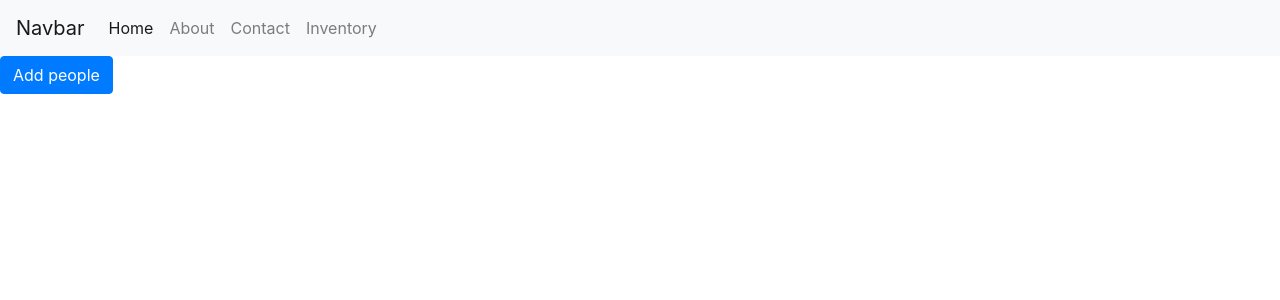
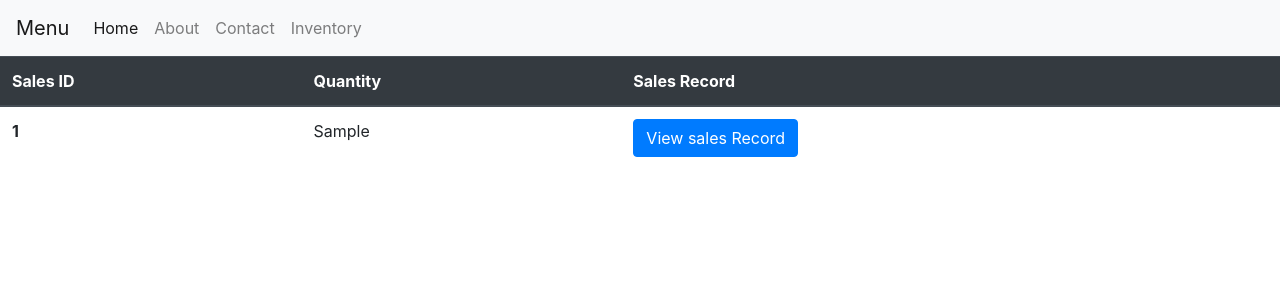
Before and after one commit to MuriithiGichuru/inventory_model1, a Flask app: template templates/sales.html in a window 1280 px wide. Shown: the top 300 px of the page. Run offline with Flask 2, Linux system fonts and the light colour scheme; the template is opened without the code that fills it: values that come from a table or form of the project are taken from there, others are empty; tables that the repository leaves empty hold one stand-in row (values such as "Sample post"); some libraries are stand-ins or nearby versions.

Commit message:
2nd edit

```diff
--- a/app.py
+++ b/app.py
@@ -1,74 +1,42 @@
-from flask import Flask, render_template,request,redirect,url_for
-from flask_sqlalchemy import SQLAlchemy #import sqlalchemy
+from flask import Flask, render_template, request, redirect, url_for
+from flask_sqlalchemy import SQLAlchemy  # import sqlalchemy
 
-# importing the configurations from the configs folder
-from configs.config import Development,Production
+from configs.config import Development, Production
 
-# creating Flask instance
 app = Flask(__name__)
 
-# # setting/register the config class to be used
 app.config.from_object(Development)
 
-# sql-alchemy instance
 db = SQLAlchemy(app)
-#
-# # Once created, that object then contains all the functions and helpers
-# # from both sqlalchemy and sqlalchemy.orm.
-# # Furthermore it provides a class called Model that is a declarative base
-# # which can be used to declare models:
-#
-# # import the models
+
 from models.inventory import InventoryModel
-#from models.sales import salesModel
+from models.sales import SalesModel
 
-# use the decorator function called before-first-request to tell
-# Flask-SQLAlchemy to create the tables before any request.
-
-# to create or drop a table use the create_all() or drop_all() methods
 
 @app.before_first_request
 def create_table():
-    db.create_all() #
+    db.create_all()  #
+
 
 @app.route('/')
 def hello_world():
+    return render_template('index.html')
 
-    # # # create a variable called myName
-    # # myName = 'Gaideh'
-    # #
-    # # # create a list of cars
-    # myCars = ['Toyota', 'subaru', 'Lambo']
-    #
-    # # for x in myCars:
-    # #     print(x)
-    #
-    # thisdict = {
-    #     "brand": "Ford",
-    #     "model": "Mustang",
-    #     "year": 1964
-    # }
-    #
-    # print(thisdict.get('brand'))
-    # print(thisdict['brand'])
-
-    return render_template('index.html')
 
 @app.route('/about')
 def about():
     return render_template('about.html')
+
 
 @app.route('/contact')
 def contact():
     return render_template('contact.html')
 
 
-@app.route('/inventory',methods=['GET', 'POST'])
-def people():
+@app.route('/inventory', methods=['GET', 'POST'])
+def inventory():
     inv = InventoryModel.query.all()
 
-    # POST method is used when you want to tell the server to accept
-    # blocks of data, usually to create something.
     if request.method == 'POST':
         name = request.form['name']
         type = request.form['type']
@@ -78,34 +46,49 @@ def people():
         serial_number = request.form['serial_number']
         reorder_point = request.form['reorder_point']
 
-        # to confirm whether we are actually getting user's input from
-        # the html form, we print the variable name eg
-        print(name)
-        print(type)
-        print(buying_price)
-        print(selling_price)
-        print(stock)
-        print(serial_number)
-        print(reorder_point)
+        #
+        # print(name)
+        # print(type)
+        # print(buying_price)
+        # print(selling_price)
+        # print(stock)
+        # print(serial_number)
+        # print(reorder_point)
 
-        # create an instance of the PeopleModel class and pass in the data you want to send to the db
+
         inventory = InventoryModel(name=name, type=type, buying_price=buying_price, selling_price=selling_price,
                                    stock=stock, serial_number=serial_number, reorder_point=reorder_point)
-        # call the create record method to insert the record in the database.
         inventory.create_record()
 
         return redirect(url_for('inventory'))
-        #
-        # #to confirm that we have actually inserted the record we are going to print out a string.
-        # print('Imeingia')
 
     return render_template('inventory.html', x=inv)
-#
-# @app.route('/register', methods=['GET','POST'])
-# def register():
-#
-#     return render_template('inventory.html')
 
 
+@app.route('/sales', methods=['GET', 'POST'])
+def sales():
+    s = SalesModel.query.all()
+
+    if request.method == 'POST':
+        quantity = request.form['quantity']
+        inventory_id = request.form['inventory_id']
+
+        # print(quantity)
+        # print(inventory_id)
+
+        sa = SalesModel(quantity=quantity, inventory_id=int(inventory_id))
+        sa.create_record()
+
+        return redirect(url_for('sales'))
+
+
+    return render_template('sales.html', y=s)
+
+
+@app.route('/view_sales')
+def view_sales():
+
+    return render_template('view_sales.html')
+
 if __name__ == '__main__':
-    app.run()
+    app.run(debug=True)
--- a/configs/config.py
+++ b/configs/config.py
@@ -1,7 +1,7 @@
 class Development:
     # databasename://user:password@host:port/dbname
     # eg postgresql://postgres:123456@127.0.0.1:5432/petManagementSystem
-    SQLALCHEMY_DATABASE_URI = 'postgresql://postgres:1234@127.0.0.1:5432/inventory_system2'
+    SQLALCHEMY_DATABASE_URI = 'postgresql://postgres:1234@127.0.0.1:5432/inventory_system1'
     DEBUG = True
     SECRET_KEY = 'FSDJGLFDKJGLFKJG'
     SQLALCHEMY_TRACK_MODIFICATIONS = False
--- a/models/inventory.py
+++ b/models/inventory.py
@@ -4,7 +4,7 @@ from app import db
 #use the Model class, which is the base declarative class used to declare your models
 # # use Column() to define a column. the name of the column is the name that you assign it.
 # # primary keys are marked using the primary_key=True
-# # the type of column are passed in as the first argument inside the Column() eg String(), Integer, DateTime etc
+# # the type of column are passed in as the first arguinvement inside the Column() eg String(), Integer, DateTime etc
 #
 class InventoryModel(db.Model):
     __tablename__ = 'inventory'
@@ -13,12 +13,14 @@ class InventoryModel(db.Model):
     type = db.Column(db.String, nullable=False)
     buying_price = db.Column(db.Integer, nullable=False)
     selling_price = db.Column(db.Integer, nullable=False)
-    stock = db.Column(db.String, nullable=False)
+    stock = db.Column(db.Integer, nullable=False)
     serial_number = db.Column(db.String, nullable=False)
     reorder_point = db.Column(db.String, nullable=False)
+    sale = db.relationship('SalesModel', backref='inventory', lazy=True)
 
     # create
     def create_record(self):
+        #db.drop_all(self)
         db.session.add(self)
         db.session.commit()
 
--- a/templates/includes/_navbar.html
+++ b/templates/includes/_navbar.html
@@ -1,5 +1,5 @@
 <nav class="navbar navbar-expand-lg navbar-light bg-light">
-  <a class="navbar-brand" href="/">Navbar</a>
+  <a class="navbar-brand" href="/">Menu</a>
   <button class="navbar-toggler" type="button" data-toggle="collapse" data-target="#navbarSupportedContent" aria-controls="navbarSupportedContent" aria-expanded="false" aria-label="Toggle navigation">
     <span class="navbar-toggler-icon"></span>
   </button>
@@ -24,6 +24,8 @@
 
 
 
+
+
     </ul>
 
   </div>
--- a/templates/sales.html
+++ b/templates/sales.html
@@ -4,45 +4,41 @@
 
 {% block content %}
 
-<!-- Button trigger modal -->
-<button type="button" class="btn btn-primary" data-toggle="modal" data-target="#exampleModal">
-  Add people
-</button>
 
-<!-- Modal -->
-<div class="modal fade" id="exampleModal" tabindex="-1" role="dialog" aria-labelledby="exampleModalLabel" aria-hidden="true">
-  <div class="modal-dialog" role="document">
-    <div class="modal-content">
-      <div class="modal-header">
-        <h5 class="modal-title" id="exampleModalLabel">Modal title</h5>
-        <button type="button" class="close" data-dismiss="modal" aria-label="Close">
-          <span aria-hidden="true">&times;</span>
-        </button>
-      </div>
-      <div class="modal-body">
+    <table class="table">
+        <thead class="thead-dark">
+        <tr>
 
-          <form action="/sales" method="POST">
 
-              <div class="form-group">
-                <label for="exampleInputEmail1">inventory_id</label>
-                <input name="inventory_id" type="text" class="form-control" id="exampleInputEmail1" aria-describedby="emailHelp" placeholder="First name">
-              </div>
+            <th scope="col">Sales ID</th>
+            <th scope="col">Quantity</th>
+            <th scope="col">Sales Record</th>
 
-              <div class="form-group">
-                <label for="exampleInputEmail1">sales_quantity</label>
-                <input name="sales_quantity" type="text" class="form-control" id="exampleInputEmail1" aria-describedby="emailHelp" placeholder="Last name">
-              </div>
+
+        </tr>
+        </thead>
+        <tbody>
+
+        <ul class="list-group">
+            {% for i in y %}
+                <tr>
+                    <th scope="row">{{i.id}}</th>
+
+                    <td>{{ i.quantity }}</td>
+                    <td>
+                        <a class="btn btn-primary" href="/view_sales" role="button">View sales Record</a>
+                     </td>
 
 
 
-              <button type="submit" class="btn btn-primary">Submit</button>
-          </form>
+                </tr>
 
-      </div>
-    </div>
-  </div>
-</div>
+            {% endfor %}
 
+
+        </ul>
+        </tbody>
+    </table>
 
 
 {% endblock %}
```
Also changed, not shown: models/sales.py (+35 -0 lines), templates/inventory.html (+54 -1 lines).
